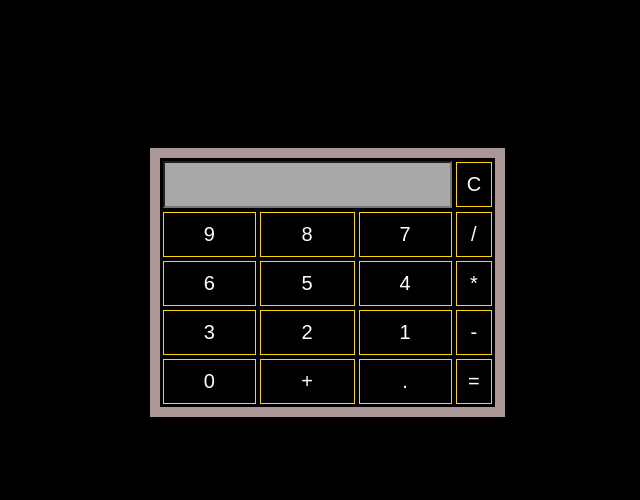
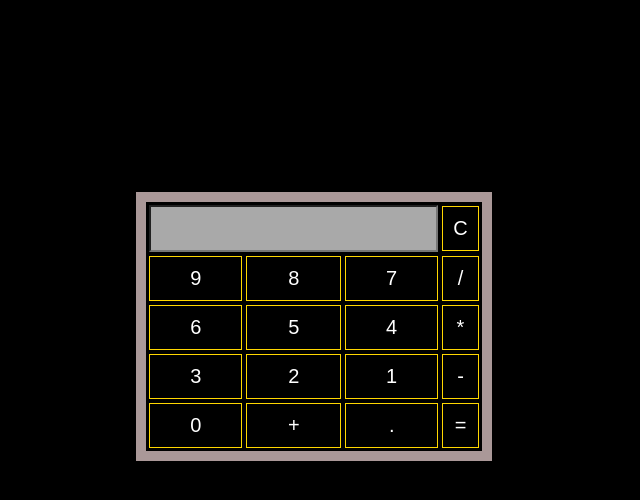
Before and after one commit to Sid70/OIBSIP-Level2-Task1-Digital-Calulator, a plain HTML site: page index.html in a window 1280 px wide. Shown: the whole page, without its empty margins (326-966 px from the left). Drawn offline with Linux system fonts and the light colour scheme.

Commit message:
Update index.html

```diff
--- a/index.html
+++ b/index.html
@@ -8,35 +8,33 @@
     <title>Calculator</title>
 
     <style>
-        input[type = "button"]
-        {
+        input[type="button"] {
             color: white;
             background-color: black;
-            width:100%;
+            width: 100%;
             padding: 10px;
             font-size: 20px;
             border: 1px solid gold;
         }
-        input[type = "text"]
-        {
+
+        input[type="text"] {
             color: black;
             padding: 10px;
             font-size: 20px;
             background-color: darkgrey;
         }
 
-        table
-        {
+        table {
             position: relative;
-            top: 140px;
-            left: 37%;
             border: 10px solid rgb(170, 152, 152);
+            margin: auto;
+            margin-top: 15vw;
         }
 
-        body
-        {
+        body {
             background-color: black;
         }
+
     </style>
 </head>
 
```
